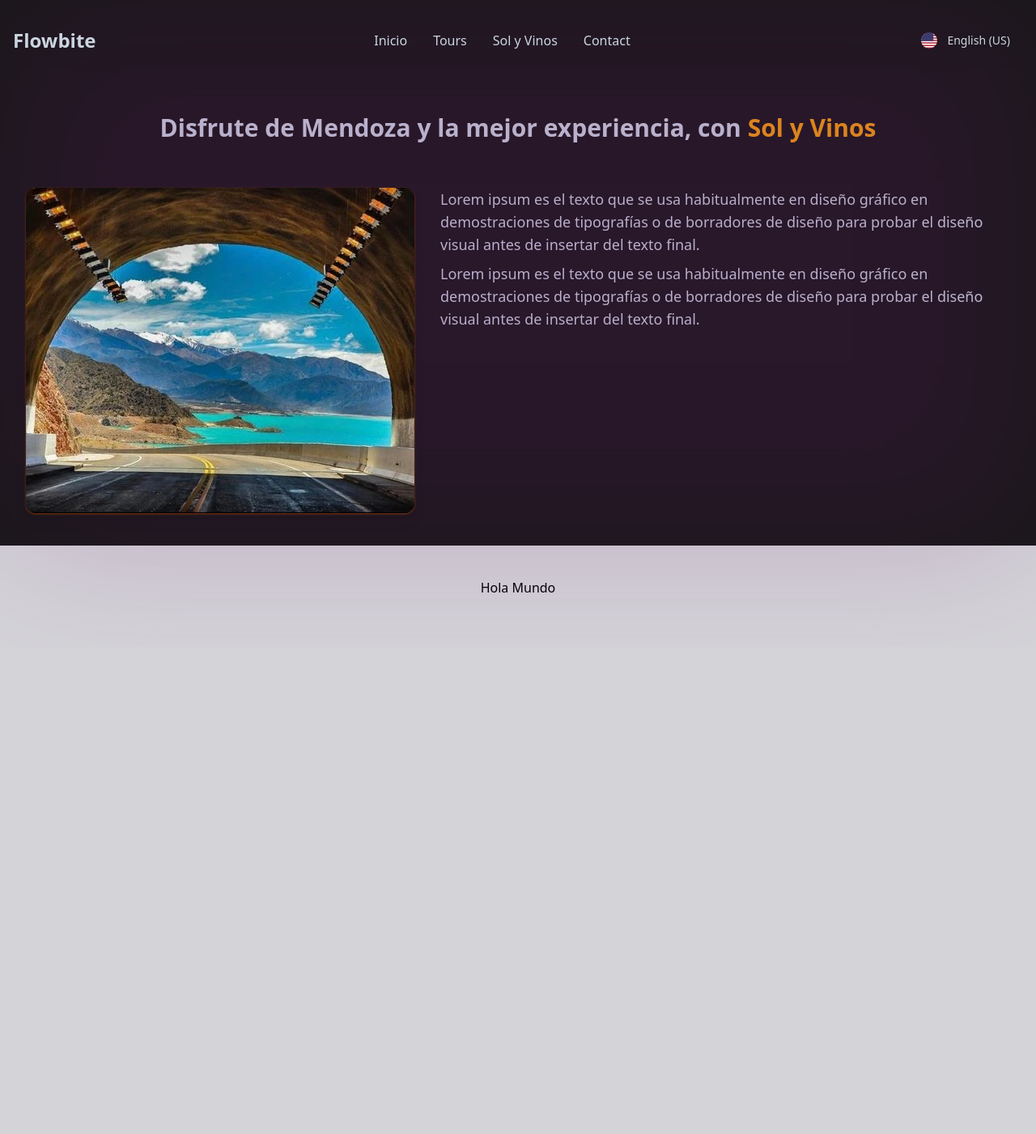
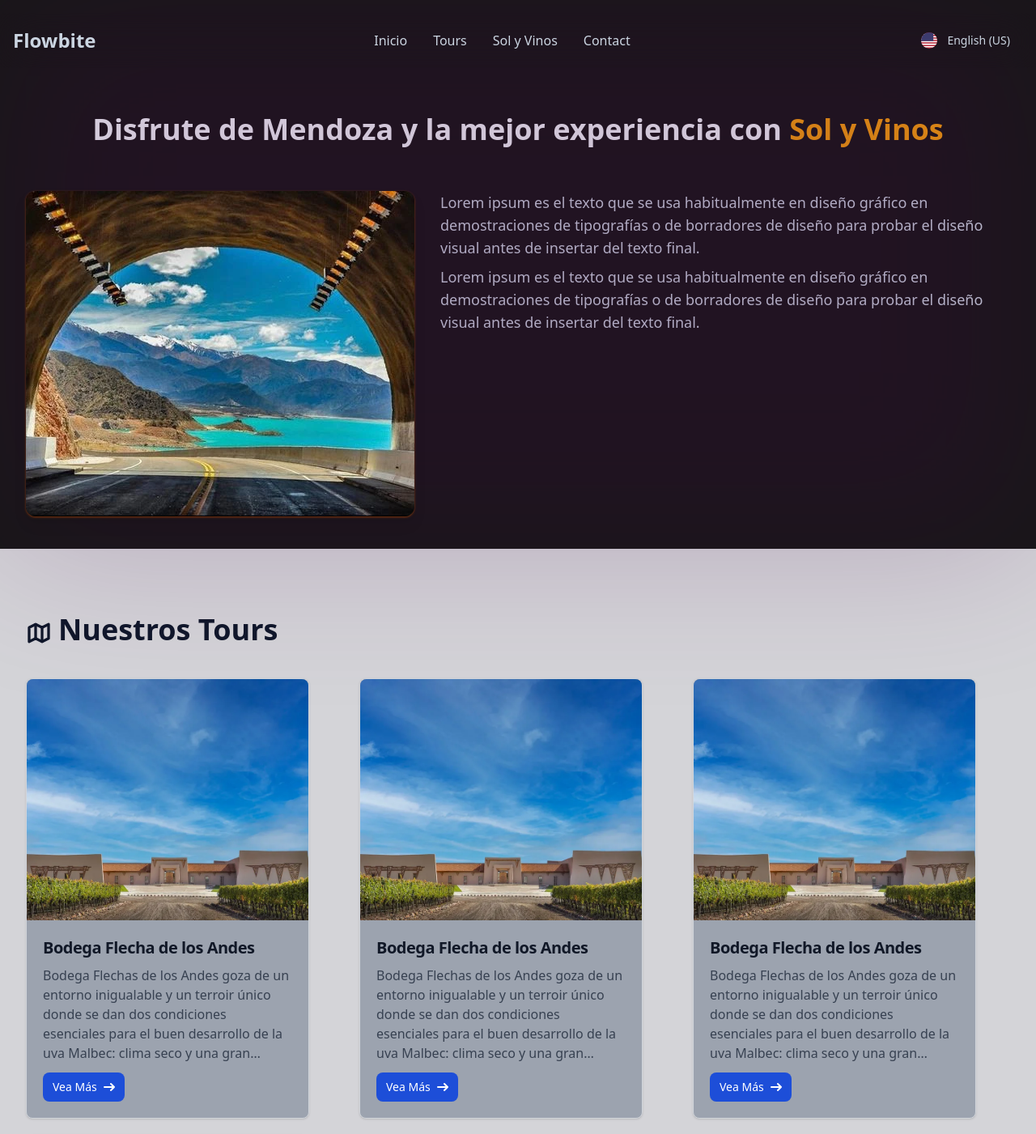
Before and after one commit to JeroDominik/SolYVinos-SA, a Next.js app: page / in a window 1280 px wide. Shown: the top 1401 px of the page at 81% size. Before the commit the page ends 800 px from the top, so only its background shows below. Built offline with nearby package versions, Linux system fonts and the light colour scheme.

Commit message:
Add Tours Section and Footer

```diff
--- a/src/app/page.tsx
+++ b/src/app/page.tsx
@@ -1,16 +1,17 @@
 import Image from 'next/image'
 
 import Navbar from '../components/navbar'
+import CardTour from '@/components/cardTour'
 
 export default function Home () {
   return (
     <main className="flex flex-col mx-auto items-center justify-center">
       <header className="relative h-full w-full bg-neutral-900">
-        <div className="absolute inset-0 bg-fuchsia-900 bg-[size:20px_20px] opacity-20 blur-[100px]"></div>
+        <div className="absolute inset-0 bg-fuchsia-950 bg-[size:20px_20px] opacity-20 blur-[100px]"></div>
         <Navbar/>
         <section className="my-10 mx-auto w-[95%]">
-          <h1 className="text-3xl font-semibold text-slate-300 text-center mb-14">
-            Disfrute de Mendoza y la mejor experiencia, con
+          <h1 className="text-4xl font-semibold text-slate-100 text-center mb-14">
+            Disfrute de Mendoza y la mejor experiencia con
             <span className="font-bold text-amber-500"> Sol y Vinos</span>
           </h1>
           <article className="flex gap-8 justify-center items-center md:items-start">
@@ -31,9 +32,22 @@ export default function Home () {
           </article>
         </section>
       </header>
-      <section className="flex mt-10">
-        Hola Mundo
+      <section className="mt-20 mb-10 mx-auto w-[95%]">
+        <h1 className="flex items-end text-4xl font-bold mb-10 text-slate-900 gap-2">
+          <svg className="size-8" viewBox="0 0 24 24" fill="none" stroke="currentColor" strokeWidth="2.5" strokeLinecap="round" strokeLinejoin="round"><path stroke="none" d="M0 0h24v24H0z" fill="none"/><path d="M3 7l6 -3l6 3l6 -3v13l-6 3l-6 -3l-6 3v-13" /><path d="M9 4v13" /><path d="M15 7v13" /></svg>
+          Nuestros Tours
+        </h1>
+        <div className="grid grid-cols-3 gap-5">
+          <CardTour/>
+          <CardTour/>
+          <CardTour/>
+          <CardTour/>
+        </div>
       </section>
+      <footer className="relative h-20 w-full bg-neutral-900 py-20">
+        <div className="absolute inset-0 bg-fuchsia-700 bg-[size:20px_20px] opacity-20 blur-[100px]"></div>
+        <p className="text-center text-lg font-semibold text-slate-300">Todos los Derechos Reservados, Sol y Vinos</p>
+      </footer>
     </main>
   )
 }
--- /dev/null
+++ b/src/components/cardTour.tsx
@@ -0,0 +1,27 @@
+import Image from 'next/image'
+
+export default function CardTour () {
+  return (
+    <div className="max-w-[350px] border rounded-lg shadow bg-gray-400 border-gray-300">
+        <Image src="/bodegaFlechadelosAndes.webp"
+            alt="Imagen Bodega Flecha de los Andes"
+            width={350}
+            height={300}
+            className="rounded-t-lg"
+        />
+        <div className="p-5">
+            <h3 className="mb-2 text-xl font-bold tracking-tight text-gray-900">
+                Bodega Flecha de los Andes
+            </h3>
+            <p className="mb-3 font-normal text-gray-700 line-clamp-5 text-pretty">
+                Bodega Flechas de los Andes goza de un entorno inigualable y un terroir único donde se dan dos condiciones esenciales para el buen desarrollo de la uva Malbec: clima seco y una gran altitud. Es aquí donde esta variedad tradicional de uva argentina, ha encontrado el lugar ideal para desarrollar todo su potencial.
+            </p>
+            <a href="#" className="inline-flex items-center px-3 py-2 text-sm font-medium text-center text-white bg-blue-700 rounded-lg hover:bg-blue-800 focus:ring-4 focus:outline-none focus:ring-blue-300">
+                Vea Más
+                <svg className="rtl:rotate-180 w-3.5 h-3.5 ms-2" aria-hidden="true" fill="none" viewBox="0 0 14 10"><path stroke="currentColor" strokeLinecap="round" strokeLinejoin="round" strokeWidth="2" d="M1 5h12m0 0L9 1m4 4L9 9"/>
+                </svg>
+            </a>
+        </div>
+     </div>
+  )
+}
```
Also changed, not shown: public/bodegaFlechadelosAndes.webp (added).
